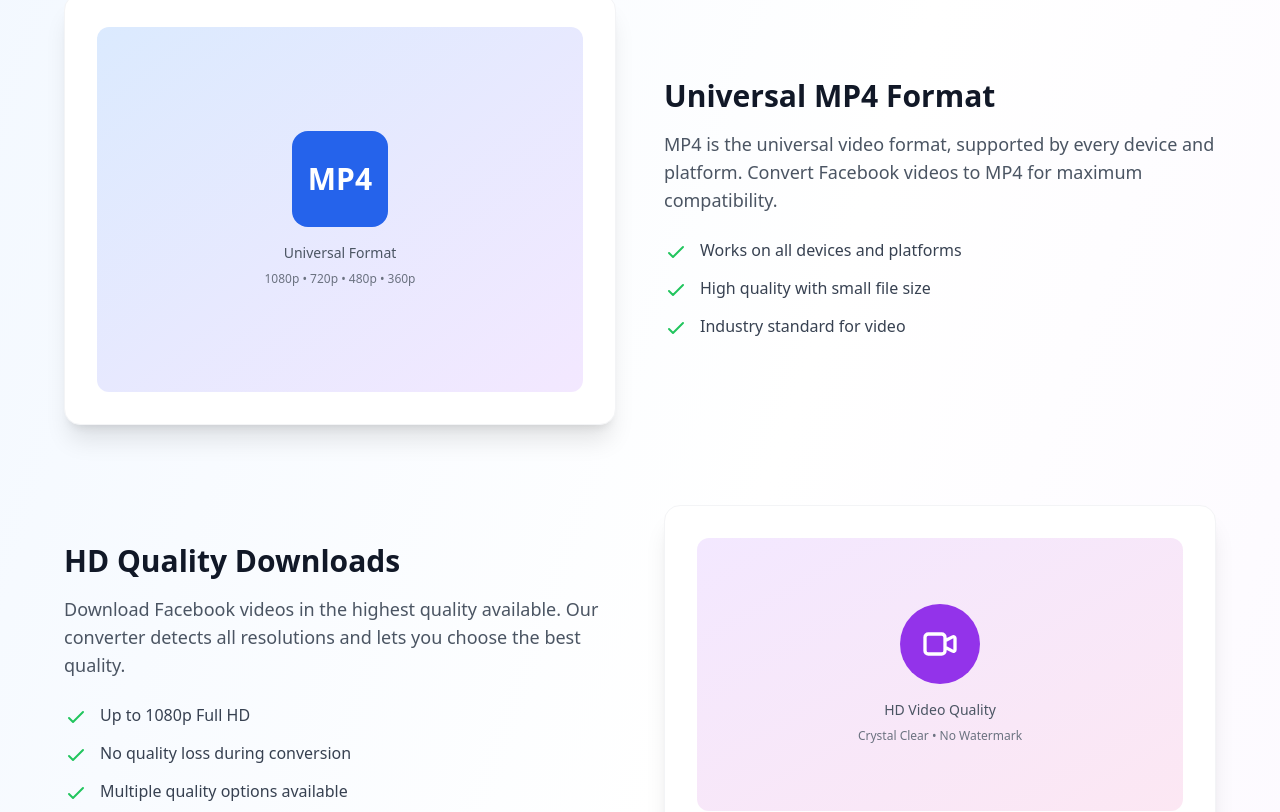
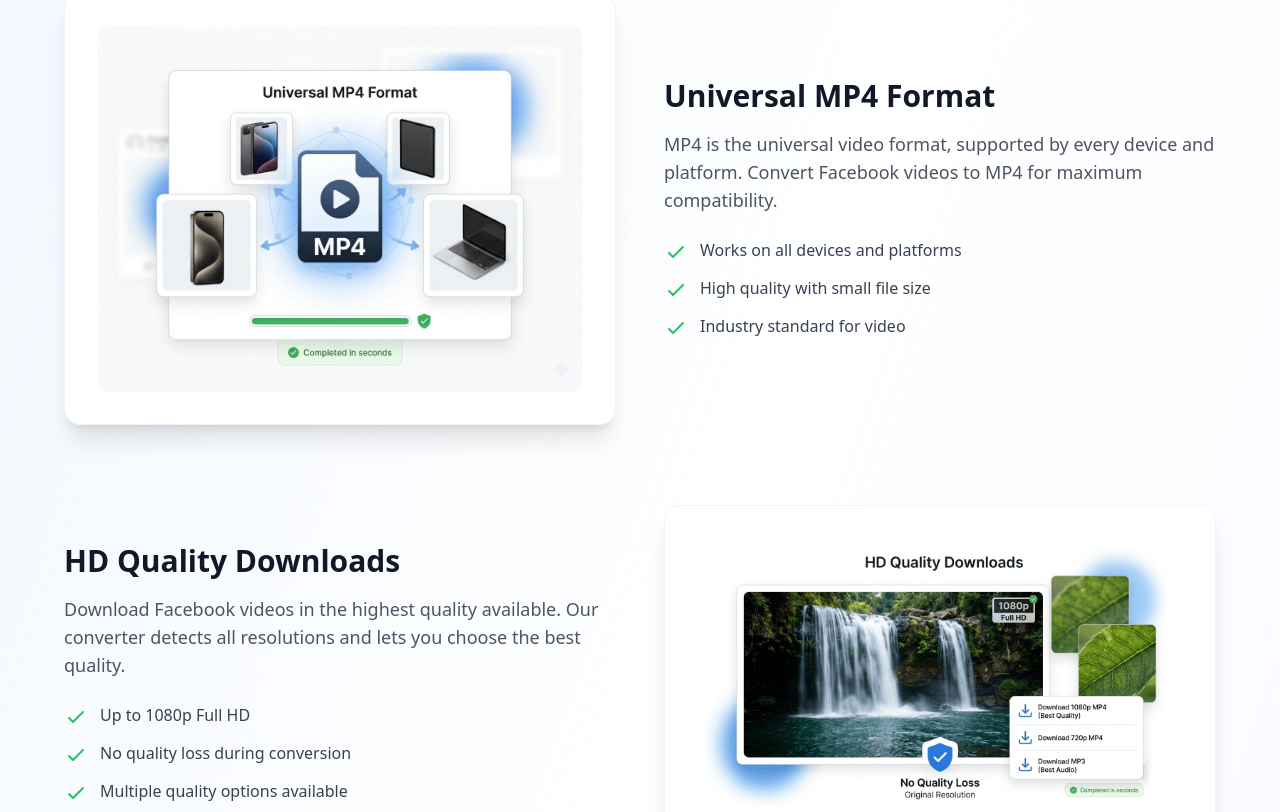
Before and after one commit to frankchen622/fb-video-downloader, a Next.js app: page /facebook-to-mp4 in a window 1280 px wide. Shown: the part 980-1792 px from the top of the page. Built offline with nearby package versions, Linux system fonts and the light colour scheme.

Commit message:
feat: add custom images for facebook-to-mp4 page
- Replace SVG icons with product screenshots
- Add mp4-universal-format.png (1200x896)
- Add mp4-hd-quality.png (1376x768)
- Improve visual consistency across pages

```diff
--- a/pages/facebook-to-mp4.tsx
+++ b/pages/facebook-to-mp4.tsx
@@ -1,6 +1,7 @@
 import { useState } from 'react'
 import Head from 'next/head'
 import Link from 'next/link'
+import Image from 'next/image'
 import Logo from '@/components/Logo'
 import Footer from '@/components/Footer'
 
@@ -200,14 +201,14 @@ export default function FacebookToMP4() {
             <div className="grid md:grid-cols-2 gap-12 items-center mb-20">
               <div className="order-2 md:order-1">
                 <div className="bg-white rounded-2xl shadow-xl p-8 border border-gray-100">
-                  <div className="aspect-[4/3] bg-gradient-to-br from-blue-100 to-purple-100 rounded-xl flex items-center justify-center">
-                    <div className="text-center p-8">
-                      <div className="w-24 h-24 mx-auto mb-4 bg-blue-600 rounded-2xl flex items-center justify-center">
-                        <span className="text-3xl font-bold text-white">MP4</span>
-                      </div>
-                      <p className="text-sm text-gray-600 font-medium">Universal Format</p>
-                      <p className="text-xs text-gray-500 mt-2">1080p • 720p • 480p • 360p</p>
-                    </div>
+                  <div className="aspect-[4/3] rounded-xl overflow-hidden">
+                    <Image
+                      src="/images/mp4-universal-format.png"
+                      alt="Universal MP4 Format"
+                      width={1200}
+                      height={896}
+                      className="w-full h-full object-cover"
+                    />
                   </div>
                 </div>
               </div>
@@ -269,16 +270,14 @@ export default function FacebookToMP4() {
               </div>
               <div>
                 <div className="bg-white rounded-2xl shadow-xl p-8 border border-gray-100">
-                  <div className="aspect-video bg-gradient-to-br from-purple-100 to-pink-100 rounded-xl flex items-center justify-center">
-                    <div className="text-center p-8">
-                      <div className="w-20 h-20 mx-auto mb-4 bg-purple-600 rounded-full flex items-center justify-center">
-                        <svg className="w-10 h-10 text-white" fill="none" stroke="currentColor" viewBox="0 0 24 24">
-                          <path strokeLinecap="round" strokeLinejoin="round" strokeWidth={2} d="M15 10l4.553-2.276A1 1 0 0121 8.618v6.764a1 1 0 01-1.447.894L15 14M5 18h8a2 2 0 002-2V8a2 2 0 00-2-2H5a2 2 0 00-2 2v8a2 2 0 002 2z" />
-                        </svg>
-                      </div>
-                      <p className="text-sm text-gray-600 font-medium">HD Video Quality</p>
-                      <p className="text-xs text-gray-500 mt-2">Crystal Clear • No Watermark</p>
-                    </div>
+                  <div className="aspect-video rounded-xl overflow-hidden">
+                    <Image
+                      src="/images/mp4-hd-quality.png"
+                      alt="HD Quality Downloads"
+                      width={1376}
+                      height={768}
+                      className="w-full h-full object-cover"
+                    />
                   </div>
                 </div>
               </div>
```
Also changed, not shown: public/images/mp4-hd-quality.png (added), public/images/mp4-universal-format.png (added).
